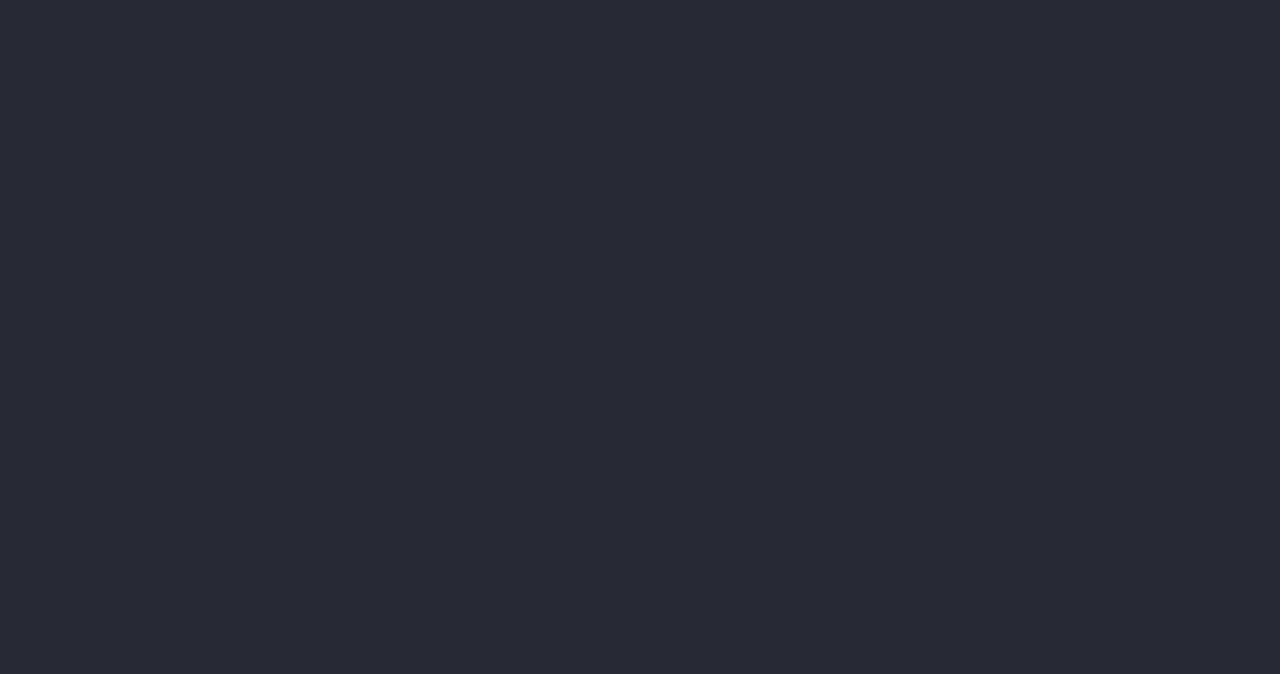
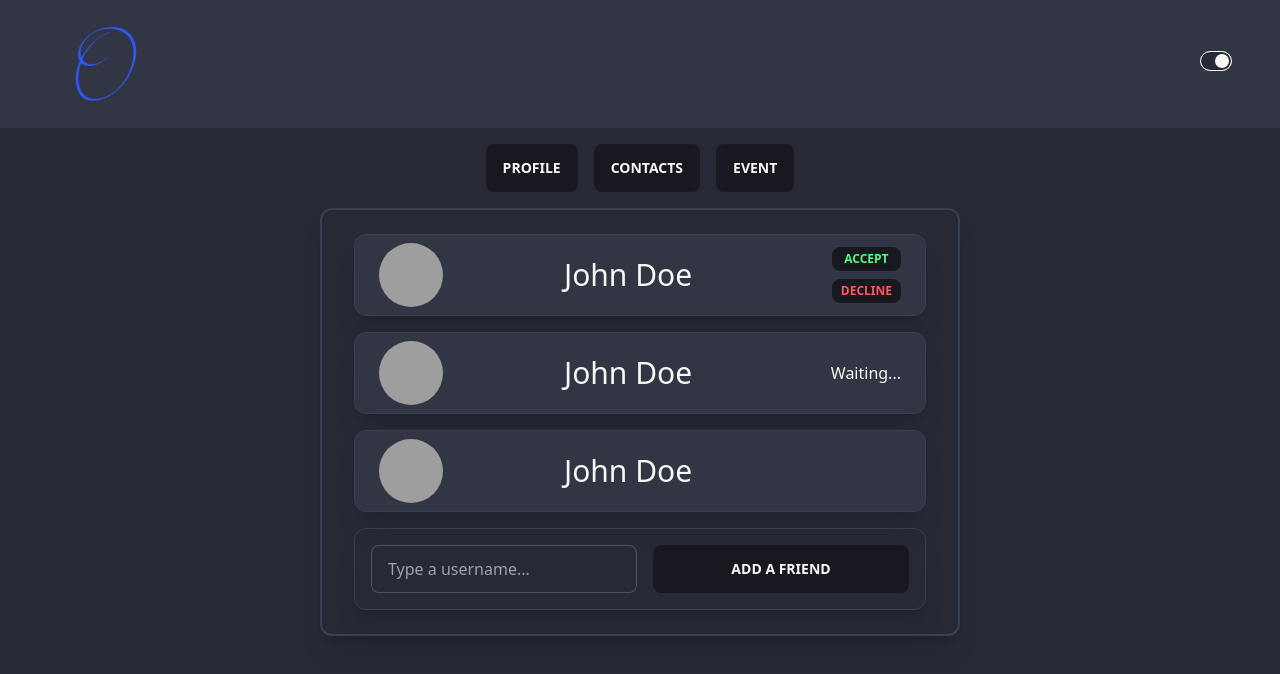
Before and after one commit to Tiyyo/osport_client, a React (Vite) app: page /contact in a window 1280 px wide. Before the commit this address had no page. Shown: the top 674 px of the page. Built offline with nearby package versions, Linux system fonts and the light colour scheme; grey boxes are pictures that could not be loaded.

Commit message:
:tada: - Contact Page - Search Input OK + App Header

```diff
--- a/src/components/App/App.tsx
+++ b/src/components/App/App.tsx
@@ -5,6 +5,7 @@ import SignUp from '../Signup/SignUp';
 import Profile from '../Profile/Profile';
 import { AuthContext } from '../../context/AuthContext';
 import { useAuth } from '../../hooks/useAuth';
+import Contact from '../Contact/Contact';
 
 function App() {
   // const navigate = useNavigate();
@@ -29,6 +30,7 @@ function App() {
         <Route path="/login" element={<LogIn />} />
         <Route path="/signup" element={<SignUp />} />
         <Route path="/" element={<Profile />} />
+        <Route path="/contact" element={<Contact />} />
       </Routes>
     </AuthContext.Provider>
   );
--- a/src/components/Contact/Contact.tsx
+++ b/src/components/Contact/Contact.tsx
@@ -1,8 +1,19 @@
 import React from 'react';
+import Menu from '../Menu/Menu';
+import ContactList from './ContactList/ContactList';
+import SearchContact from './SearchContact/SearchContact';
+import Header from '../Header/Header';
 
 function Contact() {
   return (
-    <div>Contact</div>
+    <>
+      <Header />
+      <Menu />
+      <div className="align-center w-3/6 h-content shadow-xl border-2 border-gray-700 rounded-xl mx-auto px-8 py-2 pb-6 max-[900px]:w-full">
+        <ContactList />
+        <SearchContact />
+      </div>
+    </>
   );
 }
 
--- /dev/null
+++ b/src/components/Contact/ContactList/ContactList.tsx
@@ -0,0 +1,47 @@
+import React from 'react';
+
+function ContactList() {
+  return (
+    // La liste sera générée via un .map une fois les données récupérées
+    <ul className="w-full">
+      <li className="bg-neutral-focus flex items-center justify-between shadow-xl border border-gray-700 rounded-xl py-2 px-6 my-4">
+        <div className="avatar flex items-center justify-between w-3/5">
+          <div className="w-16 rounded-full">
+            <img src="https://cdn.pixabay.com/photo/2015/10/05/22/37/blank-profile-picture-973460_1280.png" alt="avatar" />
+          </div>
+          <h1 className="text-3xl">John Doe</h1>
+        </div>
+        {/* Cette div sera affichée si l'utilisateur a une demande en attente,
+            afin qu'il accepte ou refuse l'invitation reçue  */}
+        <div className="flex flex-col gap-2">
+          <button type="button" className="btn btn-xs text-success">Accept</button>
+          <button type="button" className="btn btn-xs text-error">Decline</button>
+        </div>
+      </li>
+      <li className="bg-neutral-focus flex items-center justify-between shadow-xl border border-gray-700 rounded-xl py-2 px-6 my-4">
+        <div className="avatar flex items-center justify-between w-3/5">
+          <div className="w-16 rounded-full">
+            <img src="https://cdn.pixabay.com/photo/2015/10/05/22/37/blank-profile-picture-973460_1280.png" alt="avatar" />
+          </div>
+          <h1 className="text-3xl">John Doe</h1>
+          {/* Cette div s'affichera quand l'utilisateur aura fait une demande d'ajout,
+              en attendant la confirmation/refus du contact */}
+        </div>
+        {/* <span className="loading loading-spinner loading-lg"></span> */}
+        {/* Le loader ne fonctionne pas pour l'instant */}
+        <p>Waiting...</p>
+      </li>
+      {/* Contact ajouté dans la liste de l'utilisateur  */}
+      <li className="bg-neutral-focus flex items-center justify-between shadow-xl border border-gray-700 rounded-xl py-2 px-6 my-4">
+        <div className="avatar flex items-center justify-between w-3/5">
+          <div className="w-16 rounded-full">
+            <img src="https://cdn.pixabay.com/photo/2015/10/05/22/37/blank-profile-picture-973460_1280.png" alt="avatar" />
+          </div>
+          <h1 className="text-3xl">John Doe</h1>
+        </div>
+      </li>
+    </ul>
+  );
+}
+
+export default ContactList;
--- /dev/null
+++ b/src/components/Contact/SearchContact/SearchContact.tsx
@@ -0,0 +1,33 @@
+import React, { useState } from 'react';
+
+function SearchContact() {
+  // InputValue => valeur de l'input via onChange
+  // Search => recupere le username cherché pour le récuperer dans le back
+  const [inputValue, setInputValue] = useState<string>('');
+  const [search, setSearch] = useState<string | null>('');
+  const handleSubmit = (e) => {
+    e.preventDefault();
+    // On défini la valeur finale grâce à setSearch et à l'inputValue
+    // (tel qu'il est au moment du submit)
+    setSearch(inputValue);
+    // On remet la valeur de l'input vide pour réinitialiser ce dernier
+    setInputValue('');
+  };
+  return (
+    <form
+      onSubmit={handleSubmit}
+      className="lg:flex justify-evenly gap-4 shadow-xl border border-gray-700 rounded-xl p-4 max-[900px]:flex-col"
+    >
+      <input
+        type="text"
+        value={inputValue}
+        onChange={(e) => setInputValue(e.target.value)}
+        placeholder="Type a username..."
+        className="input input-bordered w-full max-w-xs"
+      />
+      <button type="submit" className="btn md:btn-md w-full lg:btn-wide">Add a friend</button>
+    </form>
+  );
+}
+
+export default SearchContact;
--- /dev/null
+++ b/src/components/Header/Header.tsx
@@ -0,0 +1,15 @@
+import React from 'react';
+
+function Header() {
+  return (
+    <header className="flex justify-between items-center w-full h-1/10 px-12 py-4 bg-neutral-focus">
+      <img className="w-28 h-24" src="/imageedit_3_3008038748.png" alt="logo" />
+      <div className="tooltip tooltip-bottom" data-tip="Dark mode ON">
+        <input type="checkbox" className="toggle toggle-sm" checked />
+        {/* <input type="checkbox" className="toggle toggle-sm" disabled /> */}
+      </div>
+    </header>
+  );
+}
+
+export default Header;
--- a/src/components/Menu/Menu.tsx
+++ b/src/components/Menu/Menu.tsx
@@ -4,9 +4,9 @@ import { Link } from 'react-router-dom';
 function Menu() {
   return (
     <nav className="flex gap-4 p-4 justify-center">
-      <button type="button" className="btn"><Link to="/">Profile</Link></button>
-      <button type="button" className="btn"><Link to="/contact">Contact</Link></button>
-      <button type="button" className="btn"><Link to="/event_list">Event</Link></button>
+      <Link to="/"><button type="button" className="btn">Profile</button></Link>
+      <Link to="/contact"><button type="button" className="btn">Contacts</button></Link>
+      <Link to="/event_list"><button type="button" className="btn">Event</button></Link>
     </nav>
   );
 }
--- a/src/components/Profile/EventListPreview/EventListPreview.tsx
+++ b/src/components/Profile/EventListPreview/EventListPreview.tsx
@@ -2,21 +2,21 @@ import React from 'react';
 
 function EventListPreview() {
   return (
-    <div className="stats stats-vertical shadow w-3/5 shadow-xl border border-gray-700 rounded-xl m-1 mb-6 px-2">
+    <div className="stats stats-vertical shadow w-3/5 shadow-xl border border-gray-700 rounded-xl m-1 mb-6 px-2 bg-neutral-focus">
       <div className="flex items-center justify-between p-2">
-        <div className="stat-title text-lg">WIN</div>
+        <div className="stat-title text-lg text-success">WIN</div>
         <div className="stat-value text-lg">2-1</div>
         <div className="stat-desc text-base">20/05/2023</div>
         <div className="stat-desc text-base">Football</div>
       </div>
       <div className="flex items-center justify-between p-2">
-        <div className="stat-title text-lg">LOSE</div>
+        <div className="stat-title text-lg text-error">LOSE</div>
         <div className="stat-value text-lg">20-12</div>
         <div className="stat-desc text-base">13/04/2023</div>
         <div className="stat-desc text-base">Basket-ball</div>
       </div>
       <div className="flex items-center justify-between p-2">
-        <div className="stat-title text-lg">WIN</div>
+        <div className="stat-title text-lg text-success">WIN</div>
         <div className="stat-value text-lg">5-0</div>
         <div className="stat-desc text-base">01/04/2023</div>
         <div className="stat-desc text-base">Football</div>
--- a/src/components/Profile/NextEvent/NextEvent.tsx
+++ b/src/components/Profile/NextEvent/NextEvent.tsx
@@ -2,7 +2,7 @@ import React from 'react';
 
 function NextEvent() {
   return (
-    <div className="flex items-center justify-around p-2 shadow-xl border border-gray-700 rounded-xl m-1 mb-6">
+    <div className="flex items-center justify-around p-2 shadow-xl border border-gray-700 rounded-xl m-1 mb-6 bg-neutral-focus">
       <div className="stat-title text-lg">NEXT GAME</div>
       <div className="stat-value text-lg">19/07/2023</div>
       <div className="stat-desc text-base">Football</div>
--- a/src/components/Profile/Profile.tsx
+++ b/src/components/Profile/Profile.tsx
@@ -4,6 +4,7 @@ import ProfileInfo from './ProfileInfo/ProfileInfo';
 import EventListPreview from './EventListPreview/EventListPreview';
 import NextEvent from './NextEvent/NextEvent';
 import Menu from '../Menu/Menu';
+import Header from '../Header/Header';
 
 function Profile() {
   const onLogOut = () => {
@@ -11,9 +12,10 @@ function Profile() {
   };
   return (
     <>
+      <Header />
       <Menu />
-      <div className="h-content shadow-xl border border-gray-700 rounded-xl mx-24 px-4">
-        <div className="flex py-6">
+      <div className="h-content shadow-xl border-2 border-gray-700 rounded-xl mx-24 px-8">
+        <div className="flex gap-6 py-6">
           <ProfileInfo />
           <EventListPreview />
         </div>
--- a/src/components/Profile/ProfileInfo/ProfileInfo.tsx
+++ b/src/components/Profile/ProfileInfo/ProfileInfo.tsx
@@ -2,13 +2,13 @@ import React from 'react';
 
 function ProfileInfo() {
   return (
-    <div className="flex flex-col items-center w-full h-80 shadow-xl border border-gray-700 rounded-xl m-1 mb-6">
+    <div className="flex flex-col items-center w-full h-80 shadow-xl border border-gray-700 rounded-xl m-1 mb-6 bg-neutral-focus">
       <div className="flex items-center justify-between w-full">
 
-        <div className="flex items-center justify-left">
+        <div className="flex items-center gap-6 p-4">
           <div className="avatar">
-            <div className="w-24 rounded-full">
-              <img src="../../../public/imageedit_3_3008038748.png" alt="avatar" />
+            <div className="w-20 rounded-full">
+              <img src="https://cdn.pixabay.com/photo/2015/10/05/22/37/blank-profile-picture-973460_1280.png" alt="user_avatar" />
             </div>
           </div>
 
```
